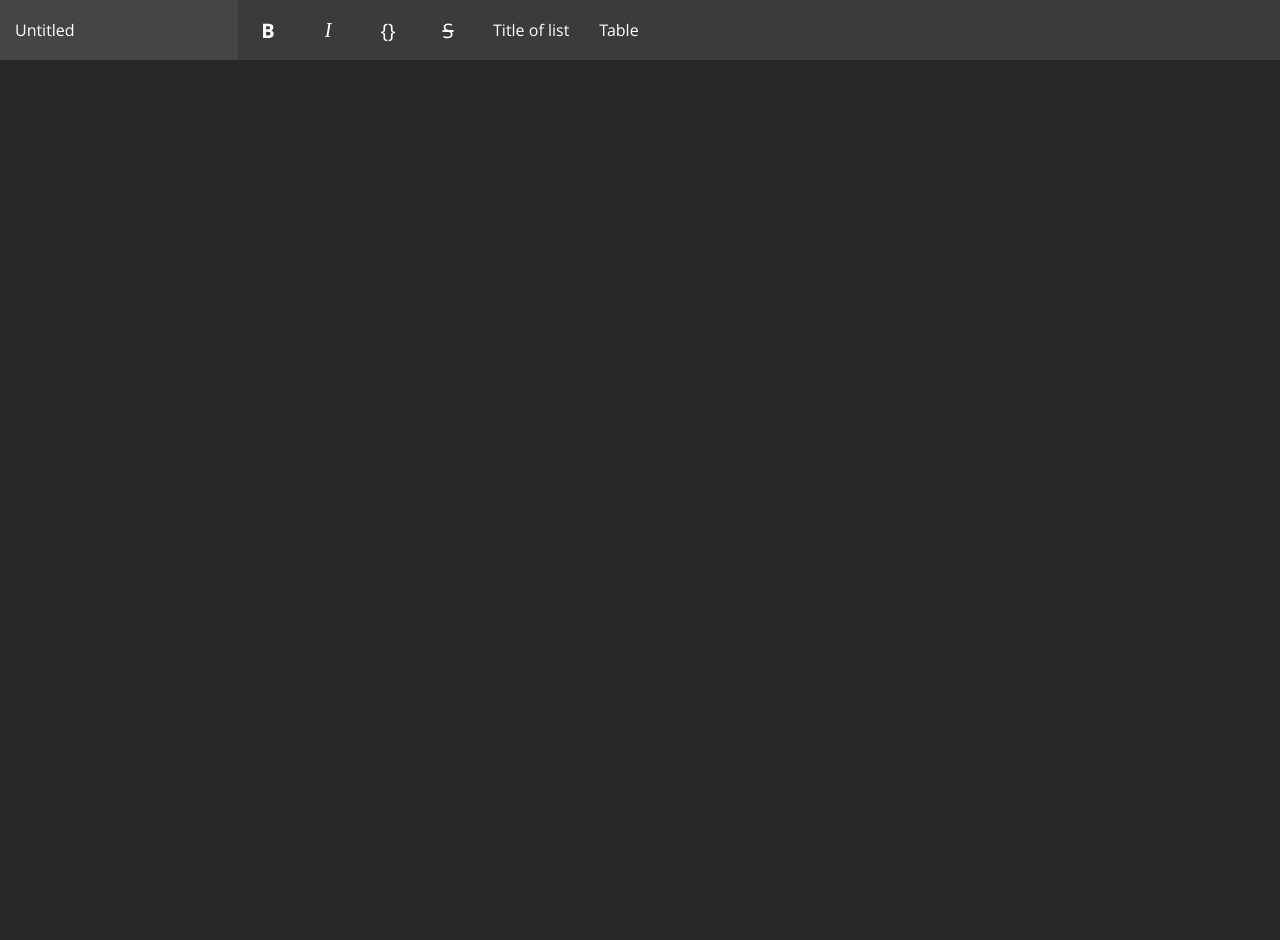
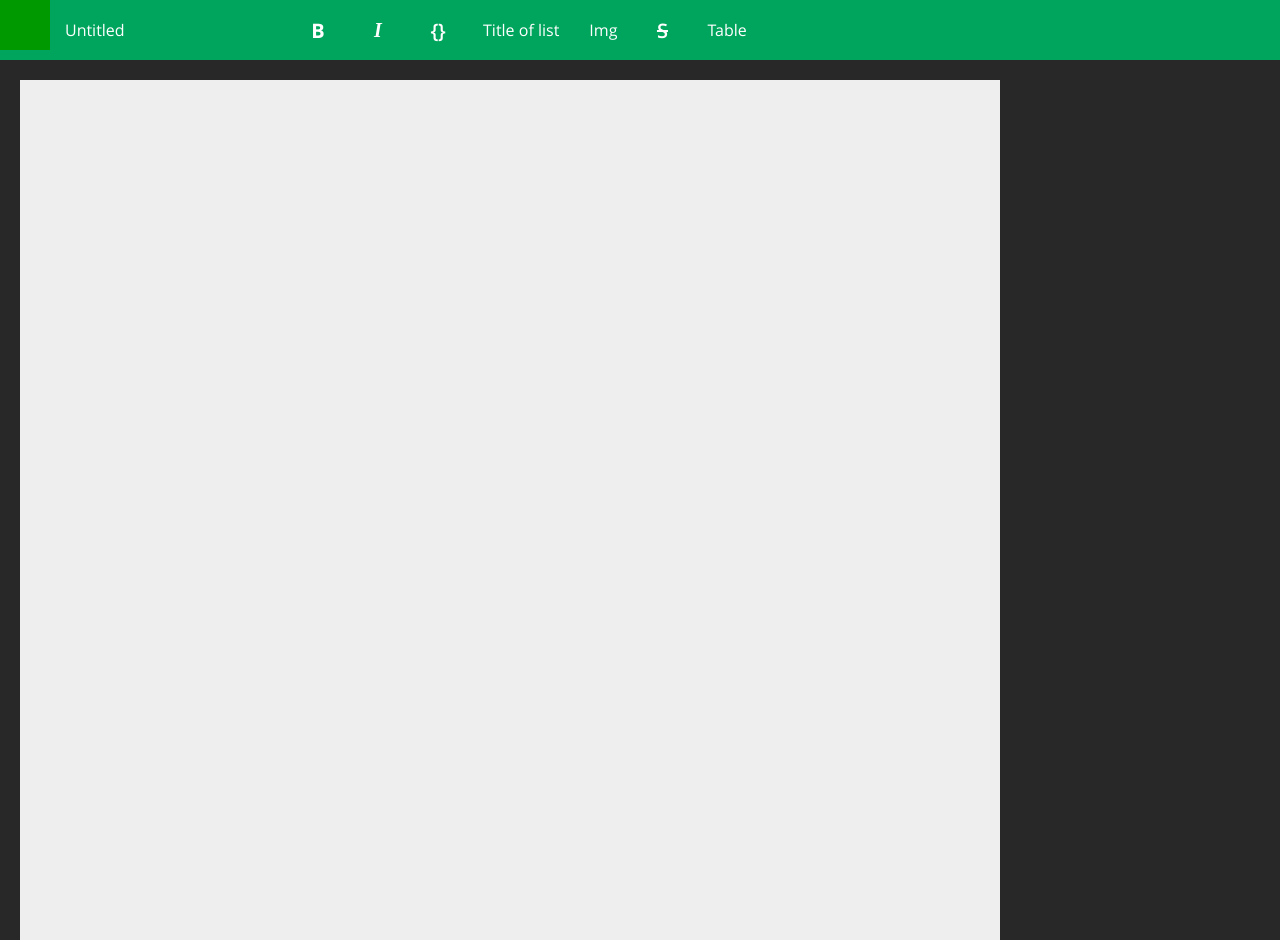
Before and after one commit to hawkgs/.MD, a web app: file web/_layout/index.html in a window 1280 px wide. Run offline with its HTML, style and script files only (its server is not run), Linux system fonts and the light colour scheme; some libraries are stand-ins or nearby versions.

Commit message:
Layout: Some new stuff and improvements

```diff
--- a/web/_layout/css/style.css
+++ b/web/_layout/css/style.css
@@ -14,7 +14,8 @@ input, textarea, button {
 /* BODY > */
 
 .theme-bg {
-    background: #3B3B3B;
+    //background: #3B3B3B;
+    background: #00a55d;
 }
 
 .theme-clr {
@@ -29,8 +30,31 @@ body {
     -webkit-font-smoothing: antialiased;
 }
 
-#header-menu {
+#main-header {
     height: 60px;
+}
+
+#logo, #menu {
+    float: left;
+}
+
+#logo {
+    width: 50px;
+    height: 50px;
+    background: #009900;
+}
+
+#menu {
+    height: 60px;
+}
+
+#main-field {
+    position: fixed;
+    background: #EEE;
+    width: 980px;
+    height: 100%;
+    top: 80px;
+    left: 20px;
 }
 
 input[type="text"].menu-txt, button.menu-btn, .menu-list {
@@ -67,7 +91,7 @@ button.menu-btn {
 }
 
 button.menu-btn:hover {
-    background: purple;
+    //background: purple;
 }
 
 #btn-bold.menu-btn {
@@ -143,3 +167,21 @@ button.menu-btn:hover {
 #btn-table .cell.hovered {
     background: purple;
 }
+
+input[type="text"] {
+    font-family: 'Open Sans';
+    font-size: 15px;
+    color: #333;
+    padding: 7px 9px;
+    border: none;
+}
+
+button {
+    background: purple;
+    font-family: 'Open Sans';
+    border: none;
+    padding: 7px 9px;
+    color: #FFF;
+    font-weight: 600;
+    cursor: pointer;
+}
--- a/web/_layout/index.html
+++ b/web/_layout/index.html
@@ -9,13 +9,15 @@
         <script src="scripts/visual.js"></script>
     </head>
     <body>
-        <header id="header-menu" class="theme-bg">
+        <section id="main-field"></section>
+        <header id="main-header" class="theme-bg">
             <div id="logo"></div>
+            <div id="menu">
                 <input type="text" id="file-name" class="menu-txt" value="Untitled" />
                 <button id="btn-bold" class="menu-btn">B</button>
                 <button id="btn-italic" class="menu-btn">I</button>
                 <button id="btn-code" class="menu-btn">{}</button>
-            <button id="btn-strkthr" class="menu-btn">S</button>
+
                 <div id="btn-heading" class="menu-list">
                     <p>Title of list</p>
                     <ul class="cont">
@@ -24,14 +26,24 @@
                         <li>Item 3</li>
                     </ul>
                 </div>
+                <div id="btn-image" class="menu-list">
+                    <p>Img</p>
+                    <div class="cont">
+                        <div class="item-cont">
+                            <input type="text" placeholder="URL" />
+                            <button>Create</button>
+                        </div>
+                    </div>
+                </div>
+                <button id="btn-strkthr" class="menu-btn">S</button>
                 <div id="btn-table" class="menu-list">
                     <p>Table</p>
                     <div class="cont">
                         <div class="item-cont"></div>
                     </div>
                 </div>
+            </div>
         </header>
-        <section id="main-field"></section>
         <script>
             temp.createTablePickerControl(5);
             temp.bindClickForLists();
--- a/web/_layout/scripts/visual.js
+++ b/web/_layout/scripts/visual.js
@@ -40,18 +40,20 @@ var temp = (function ($) {
     }
 
     function bindClickForLists() {
-        var $menuList = $(".menu-list");
+        var $menuList = $(".menu-list"),
+            $menuListCont = $menuList.find(".cont");
 
         $(document).on("click", function(event) {
             if (!$(event.target).closest($menuList).length) {
-                $menuList.find(".cont").removeClass("click");
+                $menuListCont.removeClass("click");
             }
         });
 
-        $menuList.click(function () {
+        $menuList.children("p").click(function () {
             var $this = $(this);
-            $this.siblings().find(".cont").removeClass("click");
-            $this.find(".cont").toggleClass("click");
+
+            $this.parent().siblings().find(".cont").removeClass("click");
+            $this.next().toggleClass("click");
         });
     }
 
```
Lines whose indentation alone changed are shown as unchanged.
